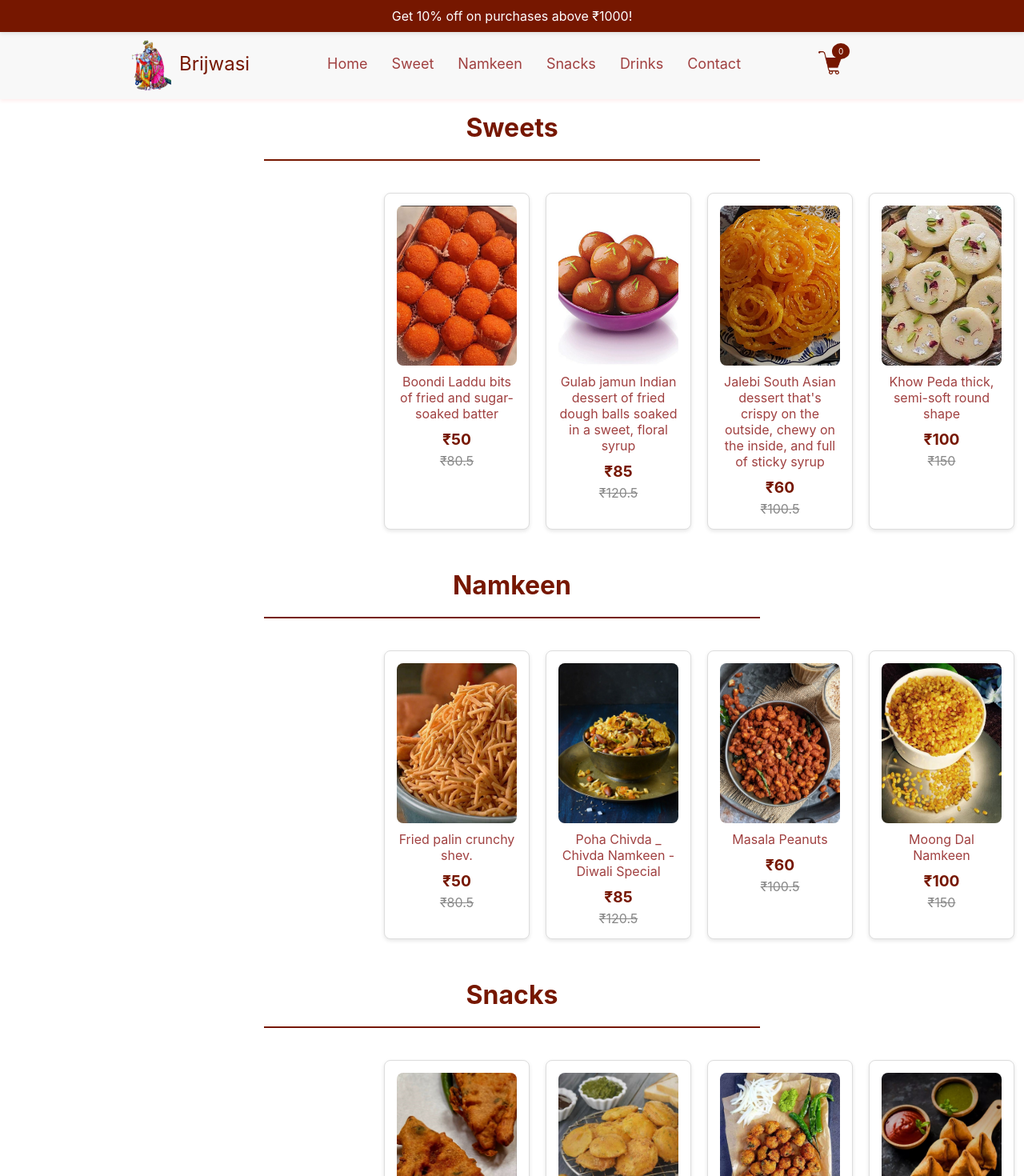
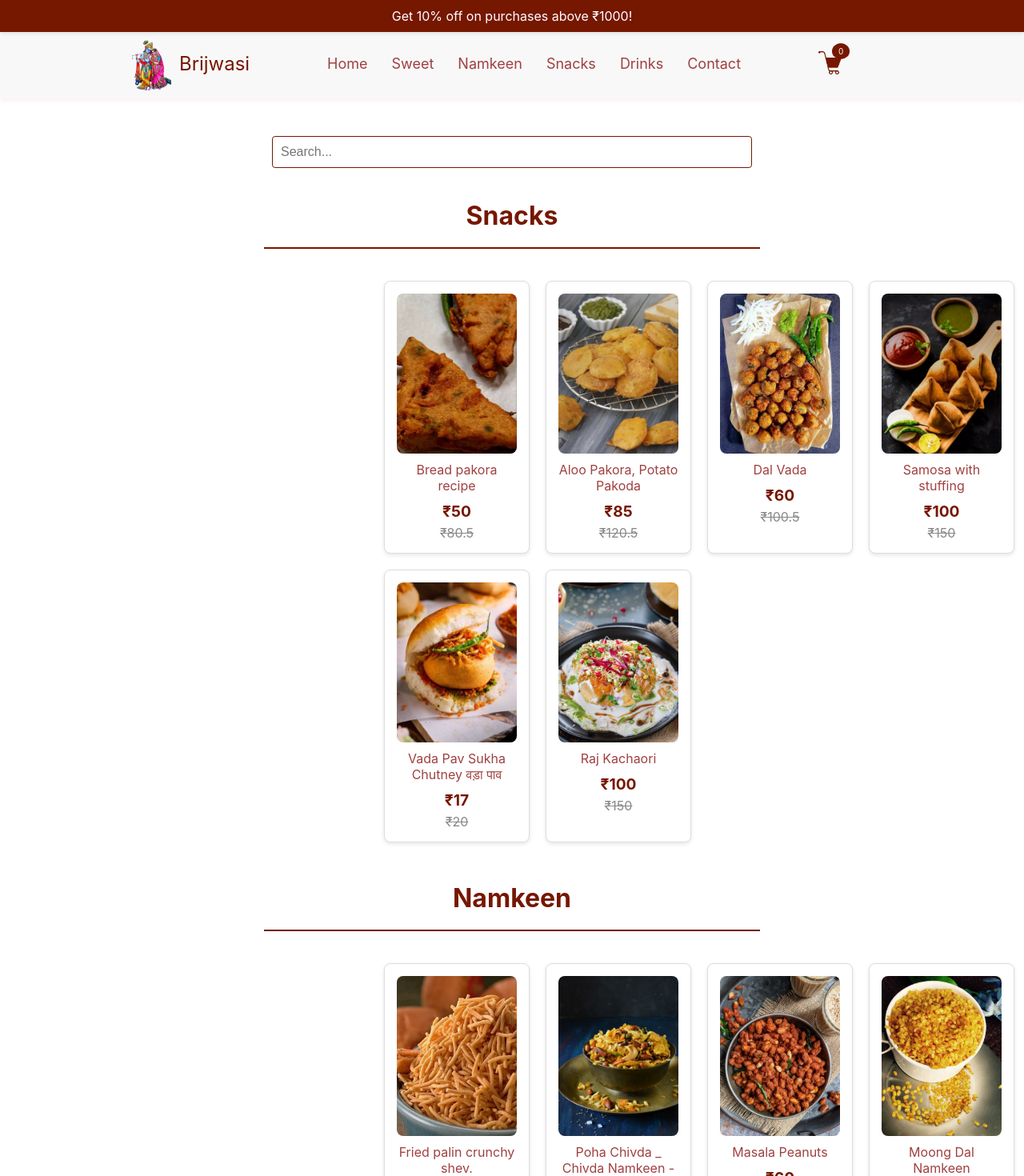
Before and after one commit to IamRaviMaurya/brijwasi, a React (Create React App) app: page /#/ in a window 1280 px wide. Shown: the top 1470 px of the page at 80% size. Built offline with nearby package versions, Linux system fonts and the light colour scheme.

Commit message:
order change

```diff
--- a/src/Components/Search/SearchBar.css
+++ b/src/Components/Search/SearchBar.css
@@ -2,7 +2,7 @@
   display: flex;
   justify-content: center;
   margin: 20px 0;
-  padding-top: 40px;
+  padding-top: 150px;
 }
 
 .search-bar input {
--- a/src/Home/Home.jsx
+++ b/src/Home/Home.jsx
@@ -23,9 +23,9 @@ const Home = () => {
   return (
     <div>
       <SearchBar onSearch={handleSearch}/>
+      <Products title="Snacks" data={filterData(data_snacks)}/>
+      <Products title="Namkeen" data={filterData(data_namkeens)}/>
       <Products title="Sweets" data={filterData(data_sweets)}/>
-      <Products title="Namkeen" data={filterData(data_namkeens)}/>
-      <Products title="Snacks" data={filterData(data_snacks)}/>
       <Products title="Drinks" data={filterData(data_drinks)}/>
     </div>
   )
```
